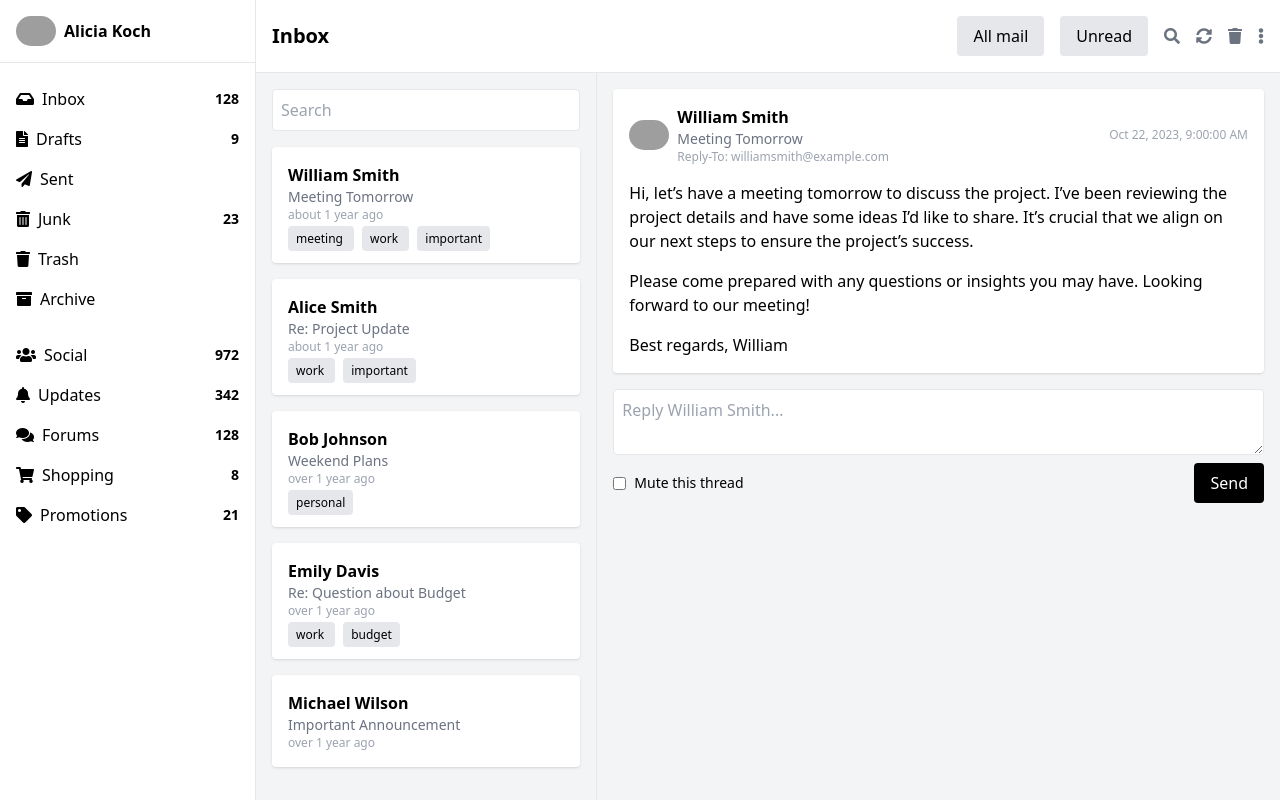
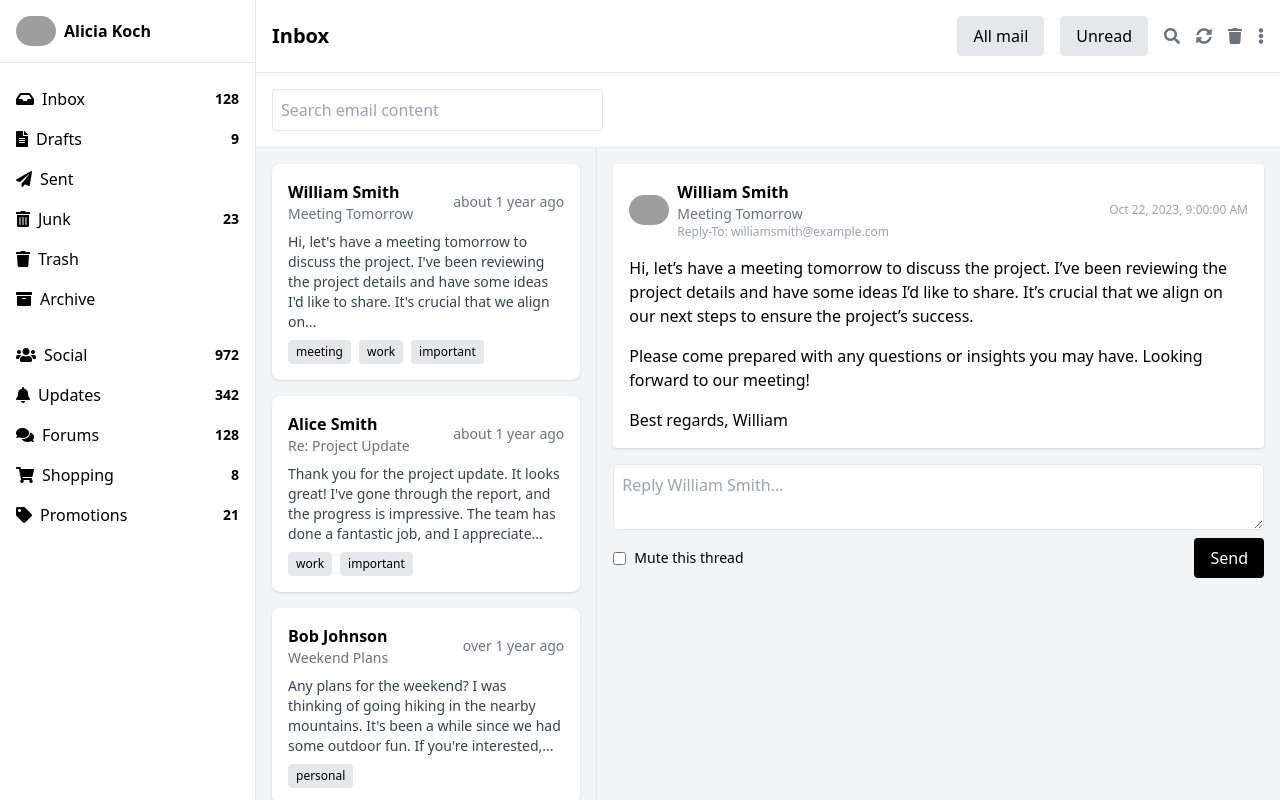
Before and after one commit to josephasborndaniel/hack-2, a website: page src/index.html in a window 1280 px wide. Drawn offline with nearby package versions, Linux system fonts and the light colour scheme; grey boxes are pictures that could not be loaded.

Commit message:
finished

```diff
--- a/src/index.html
+++ b/src/index.html
@@ -5,7 +5,8 @@
   <title>
    Email Inbox
   </title>
-  <link href="./output.css" rel="stylesheet">
+  <script src="https://cdn.tailwindcss.com">
+  </script>
   <link href="https://cdnjs.cloudflare.com/ajax/libs/font-awesome/5.15.3/css/all.min.css" rel="stylesheet"/>
  </head>
  <body class="bg-gray-100">
@@ -14,7 +15,7 @@
    <div class="w-64 bg-white border-r">
     <div class="p-4 border-b">
      <div class="flex items-center">
-      <img alt="User avatar" class="rounded-full mr-2" height="40" src="https://storage.googleapis.com/a1aa/image/xigt4Wg9UBpaKZucdz3fePvScK5YstpIA2Baev3FAPAQQjxnA.jpg" width="40"/>
+      <img alt="User avatar" class="rounded-full mr-2" height="40" src="https://storage.googleapis.com/a1aa/image/lGCZfgt1B20oGS0VIXjSZd0TvpVeu5w6XiqRB5aoln4GG04TA.jpg" width="40"/>
       <span class="font-semibold">
        Alicia Koch
       </span>
@@ -154,102 +155,136 @@
       </i>
      </div>
     </div>
+    <!-- Search Box -->
+    <div class="p-4 bg-white border-b">
+     <input class="w-1/3 p-2 border rounded" placeholder="Search email content" type="text"/>
+    </div>
     <!-- Email List and Content -->
     <div class="flex-1 flex overflow-hidden">
      <!-- Email List -->
-     <div class="w-1/3 border-r overflow-y-auto">
+     <div class="w-1/3 overflow-y-auto border-r">
       <div class="p-4">
-       <div class="mb-4">
-        <input class="w-full p-2 border rounded" placeholder="Search" type="text"/>
-       </div>
-       <div class="space-y-4">
-        <div class="p-4 bg-white rounded shadow">
+       <div class="bg-white p-4 rounded-lg shadow mb-4">
+        <div class="flex justify-between items-center">
+         <div>
           <h2 class="font-semibold">
            William Smith
           </h2>
           <p class="text-sm text-gray-500">
            Meeting Tomorrow
           </p>
-         <p class="text-xs text-gray-400">
+         </div>
+         <span class="text-sm text-gray-500">
           about 1 year ago
+         </span>
+        </div>
+        <p class="text-sm text-gray-700 mt-2">
+         Hi, let's have a meeting tomorrow to discuss the project. I've been reviewing the project details and have some ideas I'd like to share. It's crucial that we align on...
         </p>
-         <div class="mt-2 space-x-2">
-          <span class="px-2 py-1 bg-gray-200 rounded text-xs">
+        <div class="flex space-x-2 mt-2">
+         <span class="text-xs bg-gray-200 px-2 py-1 rounded">
           meeting
          </span>
-          <span class="px-2 py-1 bg-gray-200 rounded text-xs">
+         <span class="text-xs bg-gray-200 px-2 py-1 rounded">
           work
          </span>
-          <span class="px-2 py-1 bg-gray-200 rounded text-xs">
+         <span class="text-xs bg-gray-200 px-2 py-1 rounded">
           important
          </span>
         </div>
        </div>
-        <div class="p-4 bg-white rounded shadow">
+       <div class="bg-white p-4 rounded-lg shadow mb-4">
+        <div class="flex justify-between items-center">
+         <div>
           <h2 class="font-semibold">
            Alice Smith
           </h2>
           <p class="text-sm text-gray-500">
            Re: Project Update
           </p>
-         <p class="text-xs text-gray-400">
+         </div>
+         <span class="text-sm text-gray-500">
           about 1 year ago
+         </span>
+        </div>
+        <p class="text-sm text-gray-700 mt-2">
+         Thank you for the project update. It looks great! I've gone through the report, and the progress is impressive. The team has done a fantastic job, and I appreciate...
         </p>
-         <div class="mt-2 space-x-2">
-          <span class="px-2 py-1 bg-gray-200 rounded text-xs">
+        <div class="flex space-x-2 mt-2">
+         <span class="text-xs bg-gray-200 px-2 py-1 rounded">
           work
          </span>
-          <span class="px-2 py-1 bg-gray-200 rounded text-xs">
+         <span class="text-xs bg-gray-200 px-2 py-1 rounded">
           important
          </span>
         </div>
        </div>
-        <div class="p-4 bg-white rounded shadow">
+       <div class="bg-white p-4 rounded-lg shadow mb-4">
+        <div class="flex justify-between items-center">
+         <div>
           <h2 class="font-semibold">
            Bob Johnson
           </h2>
           <p class="text-sm text-gray-500">
            Weekend Plans
           </p>
-         <p class="text-xs text-gray-400">
+         </div>
+         <span class="text-sm text-gray-500">
           over 1 year ago
+         </span>
+        </div>
+        <p class="text-sm text-gray-700 mt-2">
+         Any plans for the weekend? I was thinking of going hiking in the nearby mountains. It's been a while since we had some outdoor fun. If you're interested,...
         </p>
-         <div class="mt-2 space-x-2">
-          <span class="px-2 py-1 bg-gray-200 rounded text-xs">
+        <div class="flex space-x-2 mt-2">
+         <span class="text-xs bg-gray-200 px-2 py-1 rounded">
           personal
          </span>
         </div>
        </div>
-        <div class="p-4 bg-white rounded shadow">
+       <div class="bg-white p-4 rounded-lg shadow mb-4">
+        <div class="flex justify-between items-center">
+         <div>
           <h2 class="font-semibold">
            Emily Davis
           </h2>
           <p class="text-sm text-gray-500">
            Re: Question about Budget
           </p>
-         <p class="text-xs text-gray-400">
+         </div>
+         <span class="text-sm text-gray-500">
           over 1 year ago
+         </span>
+        </div>
+        <p class="text-sm text-gray-700 mt-2">
+         I have a question about the budget for the upcoming project. It seems like there's a discrepancy in the allocation of resources. I've reviewed the budget report and...
         </p>
-         <div class="mt-2 space-x-2">
-          <span class="px-2 py-1 bg-gray-200 rounded text-xs">
+        <div class="flex space-x-2 mt-2">
+         <span class="text-xs bg-gray-200 px-2 py-1 rounded">
           work
          </span>
-          <span class="px-2 py-1 bg-gray-200 rounded text-xs">
+         <span class="text-xs bg-gray-200 px-2 py-1 rounded">
           budget
          </span>
         </div>
        </div>
-        <div class="p-4 bg-white rounded shadow">
+       <div class="bg-white p-4 rounded-lg shadow mb-4">
+        <div class="flex justify-between items-center">
+         <div>
           <h2 class="font-semibold">
            Michael Wilson
           </h2>
           <p class="text-sm text-gray-500">
            Important Announcement
           </p>
-         <p class="text-xs text-gray-400">
+         </div>
+         <span class="text-sm text-gray-500">
           over 1 year ago
+         </span>
+        </div>
+        <p class="text-sm text-gray-700 mt-2">
+         I have an important announcement to make during our team meeting. It pertains to a strategic shift in our approach to the upcoming product launch. We've...
         </p>
-        </div>
        </div>
       </div>
      </div>
@@ -258,7 +293,7 @@
       <div class="bg-white p-4 rounded shadow">
        <div class="flex items-center justify-between">
         <div class="flex items-center">
-         <img alt="Sender avatar" class="rounded-full mr-2" height="40" src="https://storage.googleapis.com/a1aa/image/9nCWM84TPGq9F5JDW9OnDfmt77rLsFAsOM3ukZuMbWDD0Y8JA.jpg" width="40"/>
+         <img alt="Sender avatar" class="rounded-full mr-2" height="40" src="https://storage.googleapis.com/a1aa/image/QjaO7DWxx96bDZQFasR9EaTdPTs553IkWg0NXeSESX4CDa8JA.jpg" width="40"/>
          <div>
           <h2 class="font-semibold">
            William Smith
```
Also changed, not shown: src/output.css. Lines whose indentation alone changed are shown as unchanged.
